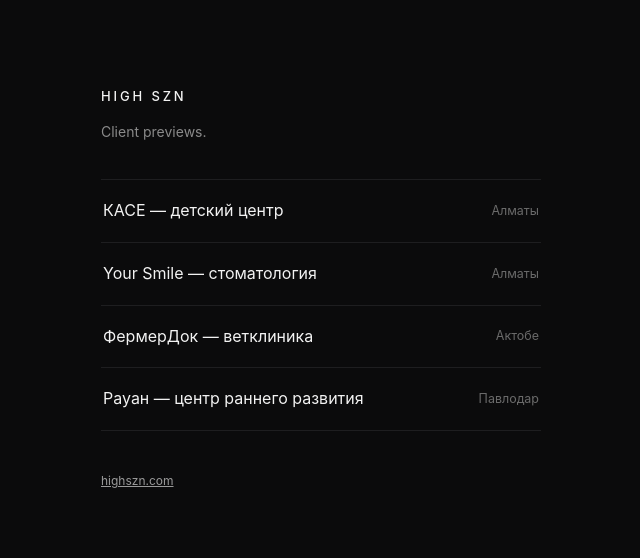
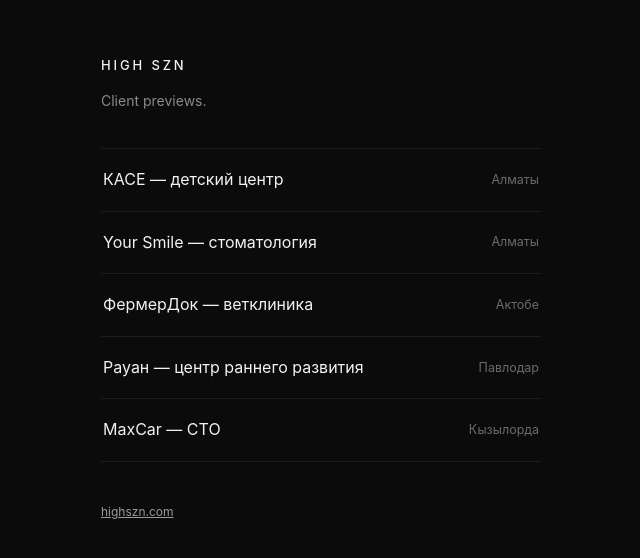
Before and after one commit to beybars4kose-dev/demos, a plain HTML site: page index.html in a window 1280 px wide. Shown: the part 112-670 px from the top of the page, without its empty margins (319-959 px from the left). Drawn offline with Linux system fonts and the light colour scheme.

Commit message:
Update index.html

```diff
--- a/index.html
+++ b/index.html
@@ -30,6 +30,7 @@
     <a class="i" href="/yoursmile/">Your Smile — стоматология<span>Алматы</span></a>
     <a class="i" href="/fermerdok/">ФермерДок — ветклиника<span>Актобе</span></a>
     <a class="i" href="/rauan/">Рауан — центр раннего развития<span>Павлодар</span></a>
+    <a class="i" href="/maxcar/">MaxCar — СТО<span>Кызылорда</span></a>
     <footer><a href="https://highszn.com">highszn.com</a></footer>
   </div>
 </body>
```
